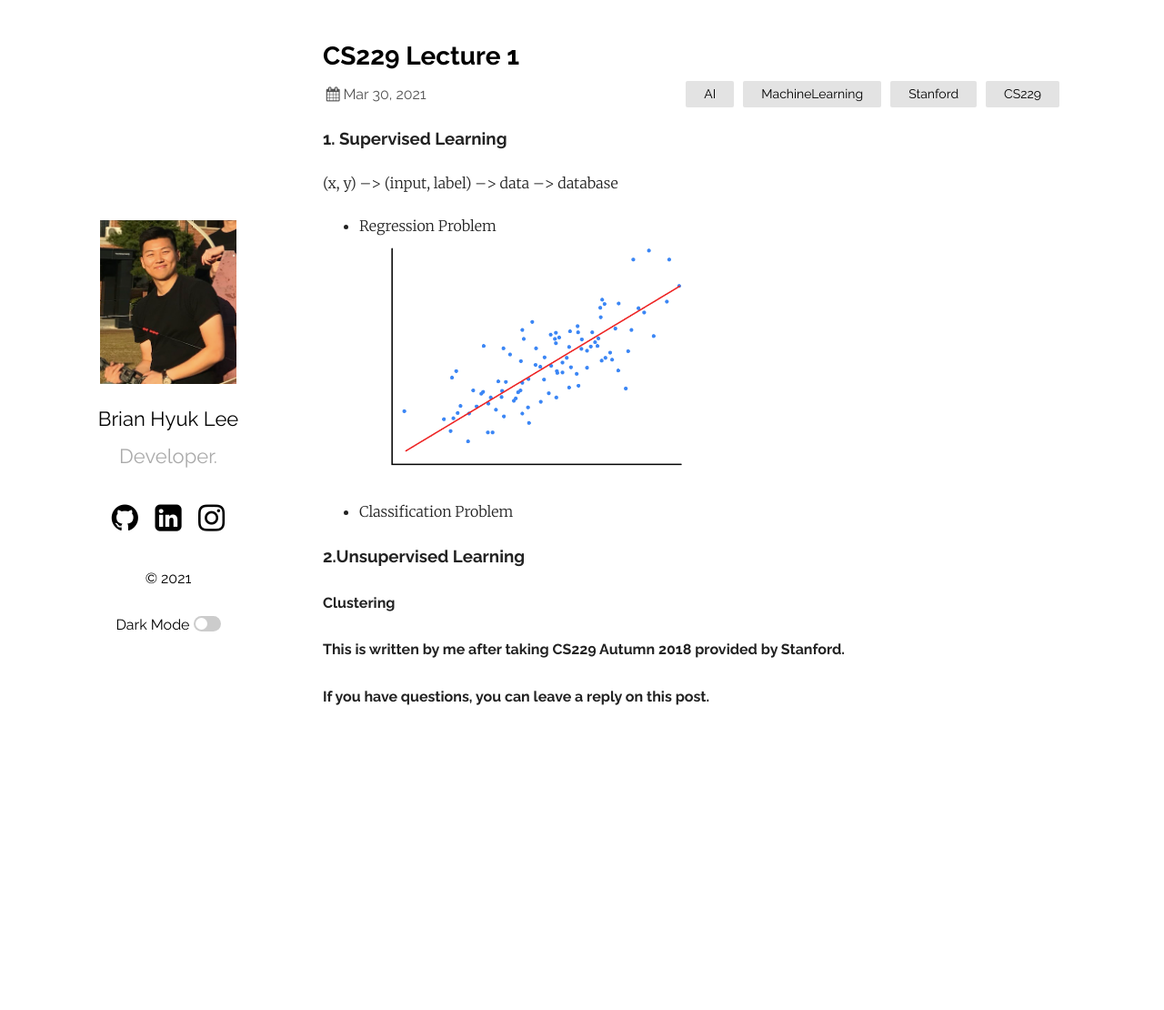
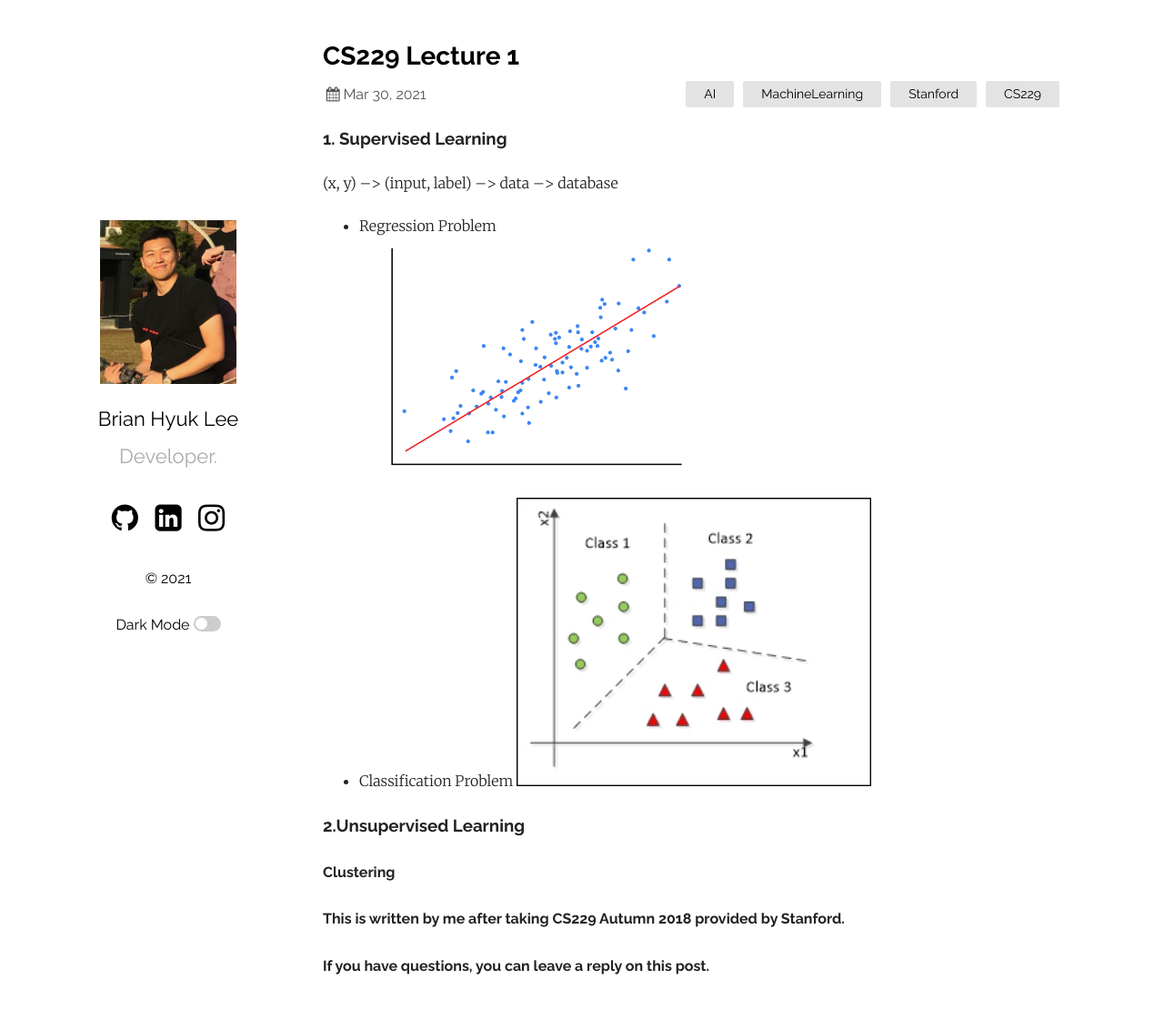
Before and after one commit to dlgur1994/dlgur1994.github.io, a Jekyll site: the page built from _posts/2021-03-29-CS229-Lecture1.md, in a window 1280 px wide and 1122 px high. Shown: the top 1110 px of the window at 91% size. Built offline with Jekyll 4.4.1, drawn with Linux system fonts in a browser that asks for light colours; our own code applies the rules of GitHub Pages for plain Markdown files.

Commit message:
lecture1 image added

```diff
--- a/_posts/2021-03-29-CS229-Lecture1.md
+++ b/_posts/2021-03-29-CS229-Lecture1.md
@@ -12,6 +12,7 @@ comments: true
 ![linear regression](/images/linear_regression.png){: width="50%" height="50%"}
 
 - Classification Problem
+![classification problem](/images/classification_problem.jpg){: width="50%" height="50%"}
 
 ### 2.Unsupervised Learning
 #### Clustering
```
Also changed, not shown: images/classification_problem.jpg (added).
